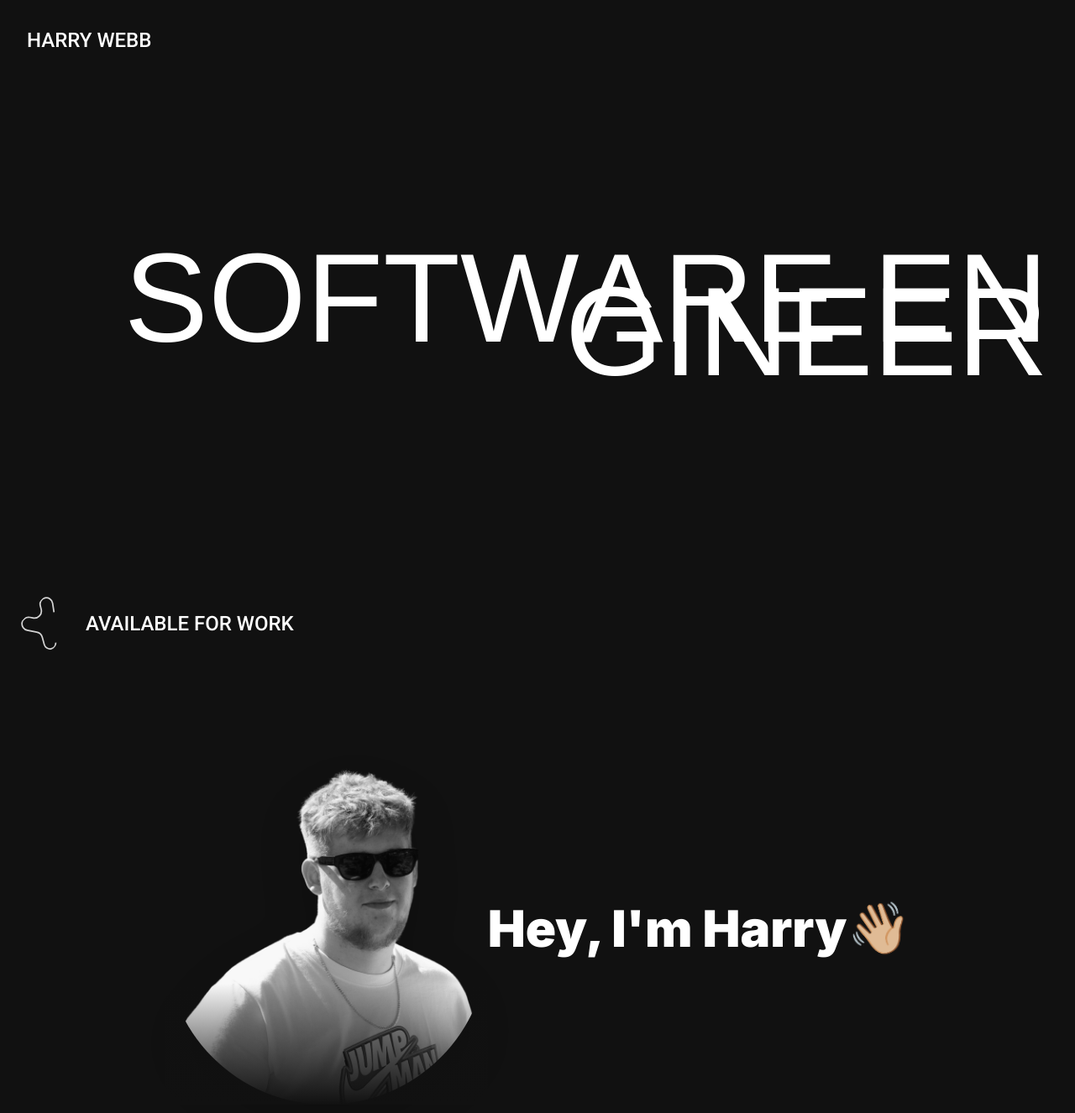
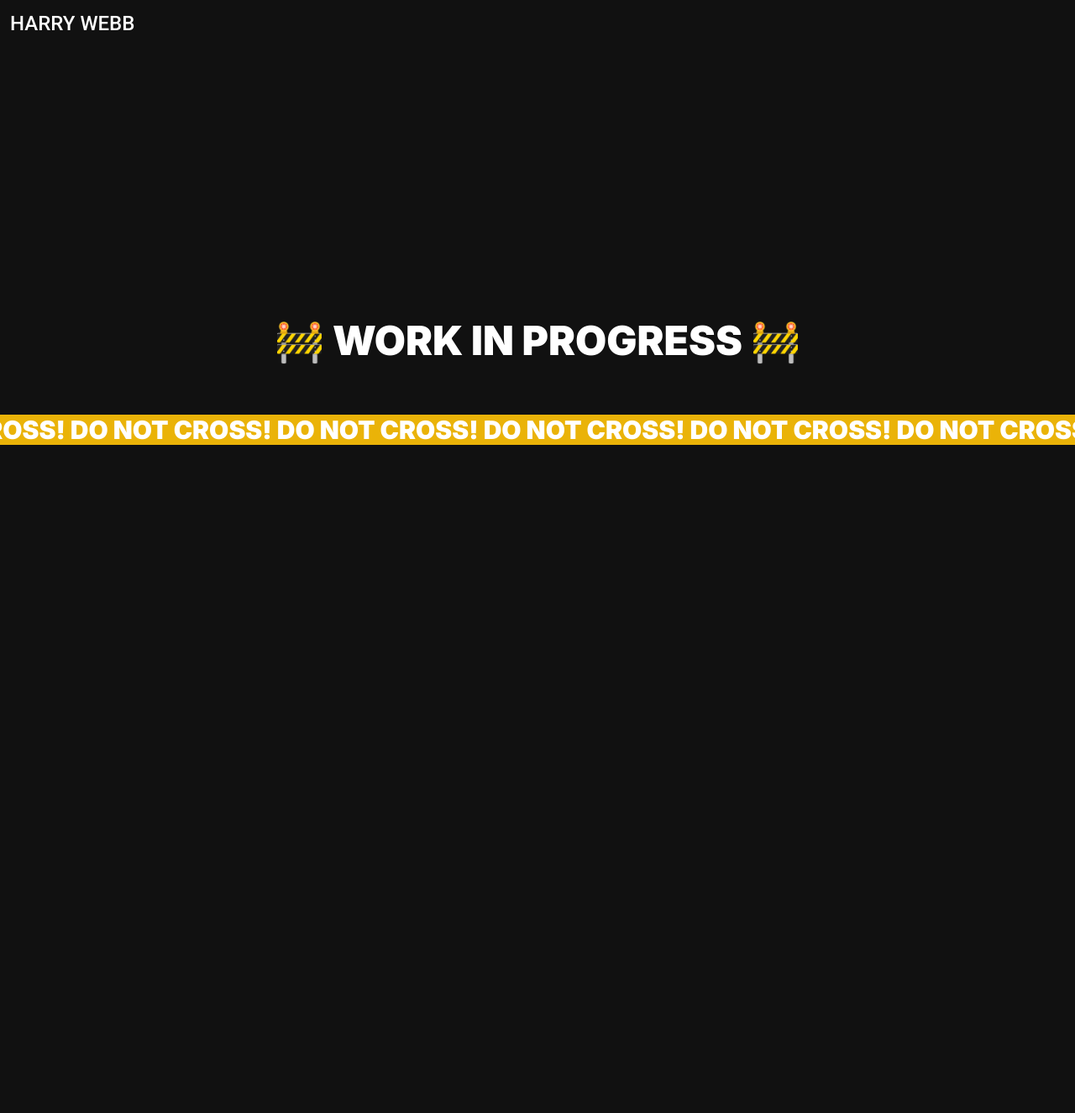
Before and after one commit to harrywebb21/portfolio, a Next.js app: page / in a window 1280 px wide. Shown: the top 1326 px of the page at 84% size. After the commit the page ends 856 px from the top, so only its background shows below. Built offline with nearby package versions, Linux system fonts and the light colour scheme; a web font is replaced by a local one.

Commit message:
temp landing page while working on the main

```diff
--- a/src/app/components/Sections/Me.tsx
+++ b/src/app/components/Sections/Me.tsx
@@ -4,6 +4,17 @@ import { useLayoutEffect } from "react";
 
 export default function Me() {
   const tl = gsap.timeline();
+  const scrollTL = gsap.timeline({
+    scrollTrigger: {
+      trigger: ".me",
+      start: "top top",
+      end: "+=600",
+      scrub: true,
+      pin: true,
+      markers: true,
+    },
+  });
+
   useLayoutEffect(() => {
     tl.fromTo(
       ".wave",
@@ -26,14 +37,11 @@ export default function Me() {
       <div className="flex flex-col p-8">
         <div className=" flex items-center justify-center w-full">
           <div className="relative w-full flex items-center justify-center">
-            <div className="me-gradient relative">
-              <img
-                className="me rounded-full drop-shadow-2xl w-96"
-                src="/me.png"
-                alt=""
-              />
-              <div className=" absolute me-gradient w-96 h-36 bottom-0" />
-            </div>
+            <img
+              className="me rounded-full drop-shadow-2xl w-96"
+              src="/me.png"
+              alt=""
+            />
             <div className=" flex items-center justify-center">
               <p className="hey-prompt text-6xl font-black whitespace-normal">
                 Hey, I&apos;m Harry
--- a/src/app/page.tsx
+++ b/src/app/page.tsx
@@ -1,13 +1,43 @@
-import Hero from "./components/Sections/Hero";
-import Marquee from "./components/Sections/Marquee";
-import Me from "./components/Sections/Me";
+"use client";
+// import Hero from "./components/Sections/Hero";
+// import Marquee from "./components/Sections/Marquee";
+// import Me from "./components/Sections/Me";
+import Name from "./components/Titles/Name";
+import gsap from "gsap";
+import { useLayoutEffect } from "react";
 
 export default function Home() {
+  useLayoutEffect(() => {
+    gsap.to(".marquee", {
+      x: "-50%",
+      duration: 300,
+      ease: "linear",
+      repeat: Infinity,
+      yoyo: true,
+    });
+  });
+
   return (
-    <div className="flex flex-col gap-16">
-      <Hero />
+    <>
+      <div className="p-3">
+        <Name />
+      </div>
+      <div className="flex flex-col gap-16 items-center justify-center h-screen overflow-hidden">
+        {/* <Hero />
       <Me />
-      <Marquee />
-    </div>
+    <Marquee /> */}
+        <p className="text-3xl md:text-5xl font-black">
+          🚧 WORK IN PROGRESS 🚧
+        </p>
+        <p className="marquee bg-yellow-500 w-fit text-3xl whitespace-nowrap font-black">
+          DO NOT CROSS! DO NOT CROSS! DO NOT CROSS! DO NOT CROSS! DO NOT CROSS!
+          DO NOT CROSS! DO NOT CROSS! DO NOT CROSS! DO NOT CROSS! DO NOT CROSS!
+          DO NOT CROSS! DO NOT CROSS! DO NOT CROSS! DO NOT CROSS! DO NOT CROSS!
+          DO NOT CROSS! DO NOT CROSS! DO NOT CROSS! DO NOT CROSS! DO NOT CROSS!
+          DO NOT CROSS! DO NOT CROSS! DO NOT CROSS! DO NOT CROSS! DO NOT CROSS!
+          DO NOT CROSS! DO NOT CROSS! DO NOT CROSS! DO NOT CROSS! DO NOT CROSS!
+        </p>
+      </div>
+    </>
   );
 }
```
